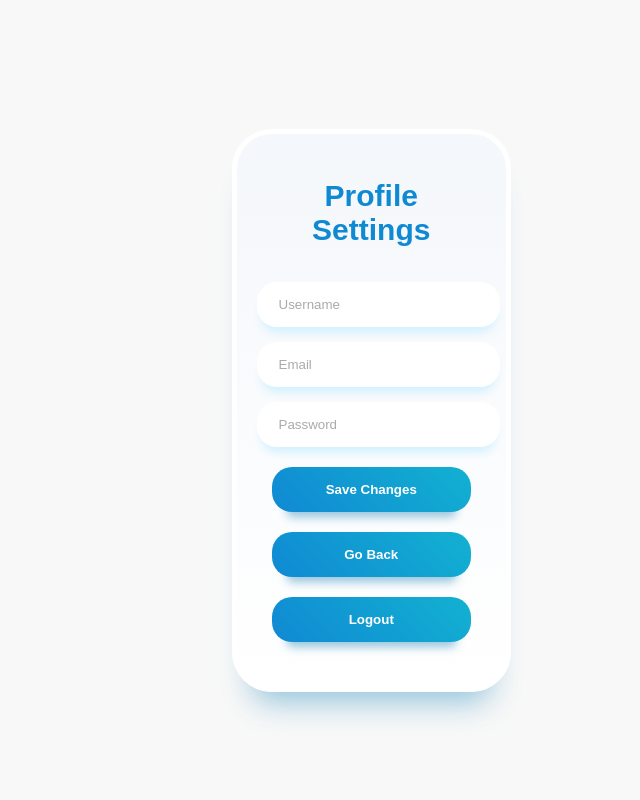
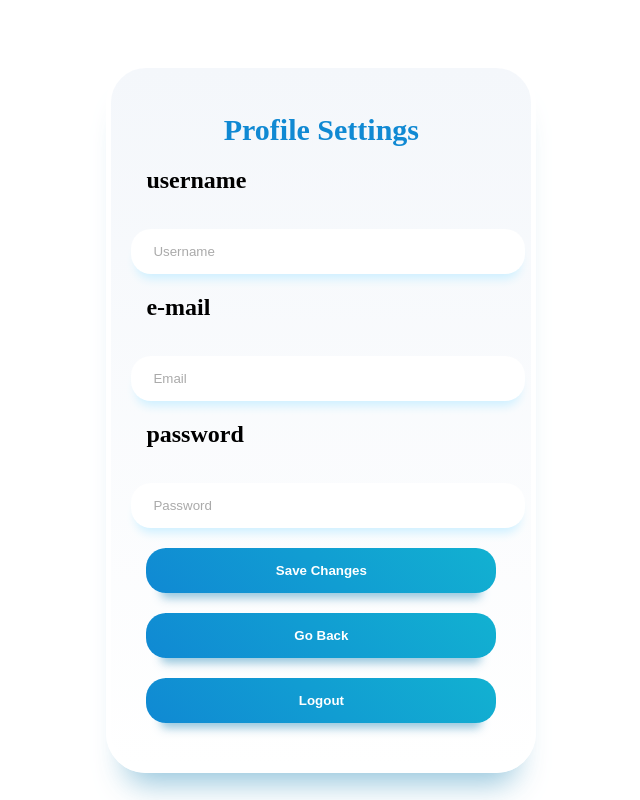
Before and after one commit to Ign1tz/CoSheet, a React (Create React App) app in the folder client/: page /ProfileSettings in a window 1280 px wide. Shown: the whole page, without its empty margins (344-984 px from the left). Built offline with nearby package versions, Linux system fonts and the light colour scheme.

Commit message:
Quick save

```diff
--- a/client/src/Style/ProfileSettings.css
+++ b/client/src/Style/ProfileSettings.css
@@ -1,14 +1,3 @@
-body {
-    font-family: 'Arial', sans-serif;
-    background-color: #f8f8f8;
-    margin: 0;
-    padding: 0;
-    display: flex;
-    justify-content: center;
-    align-items: center;
-    height: 100vh;
-}
-
 .container {
     max-width: 350px;
     background: #F8F9FD;
--- a/client/src/pages/ProfileSettings.js
+++ b/client/src/pages/ProfileSettings.js
@@ -1,5 +1,34 @@
 import '../Style/ProfileSettings.css'
+import {useState} from "react";
 export default function ProfileSettings() {
+    const [data, setData] = useState([{}]);
+    const [password, setPassword] = useState('');
+    const [userName, setUserName] = useState('');
+    const [email, setEmail] = useState('');
+    function handleProfileSettings(){
+        const data = {"username": userName, "password": password, "profile_picture": profile_picture, "email": email};
+
+        try {
+            const response = async () => {
+                const request = await fetch("http://localhost:5000/signup", {
+                    method: 'POST',
+                    body: JSON.stringify(data),
+                    headers: {
+                        'Accept': 'application/json, text/plain',
+                        'Content-Type': 'application/json;charset=UTF-8'
+                    },
+                });
+
+                const result = await request.json();
+
+                setData(result);
+
+            }
+            response();
+        } catch (error) {
+            console.error("Something went wrong.", error)
+        }
+    }
     function logout() {
             alert('Logout successful!');
 
@@ -15,8 +44,11 @@ export default function ProfileSettings() {
         <div className="container">
             <h1>Profile Settings</h1>
             <form action="#" method="post">
+                <h2>username</h2>
                 <input type="text" id="username" name="username" placeholder="Username" required/>
+                <h2>e-mail</h2>
                 <input type="email" id="email" name="email" placeholder="Email" required/>
+                <h2>password</h2>
                 <input type="password" id="password" name="password" placeholder="Password" required/>
 
                 <button className="saveChanges" onClick={saveChanges}>
```
